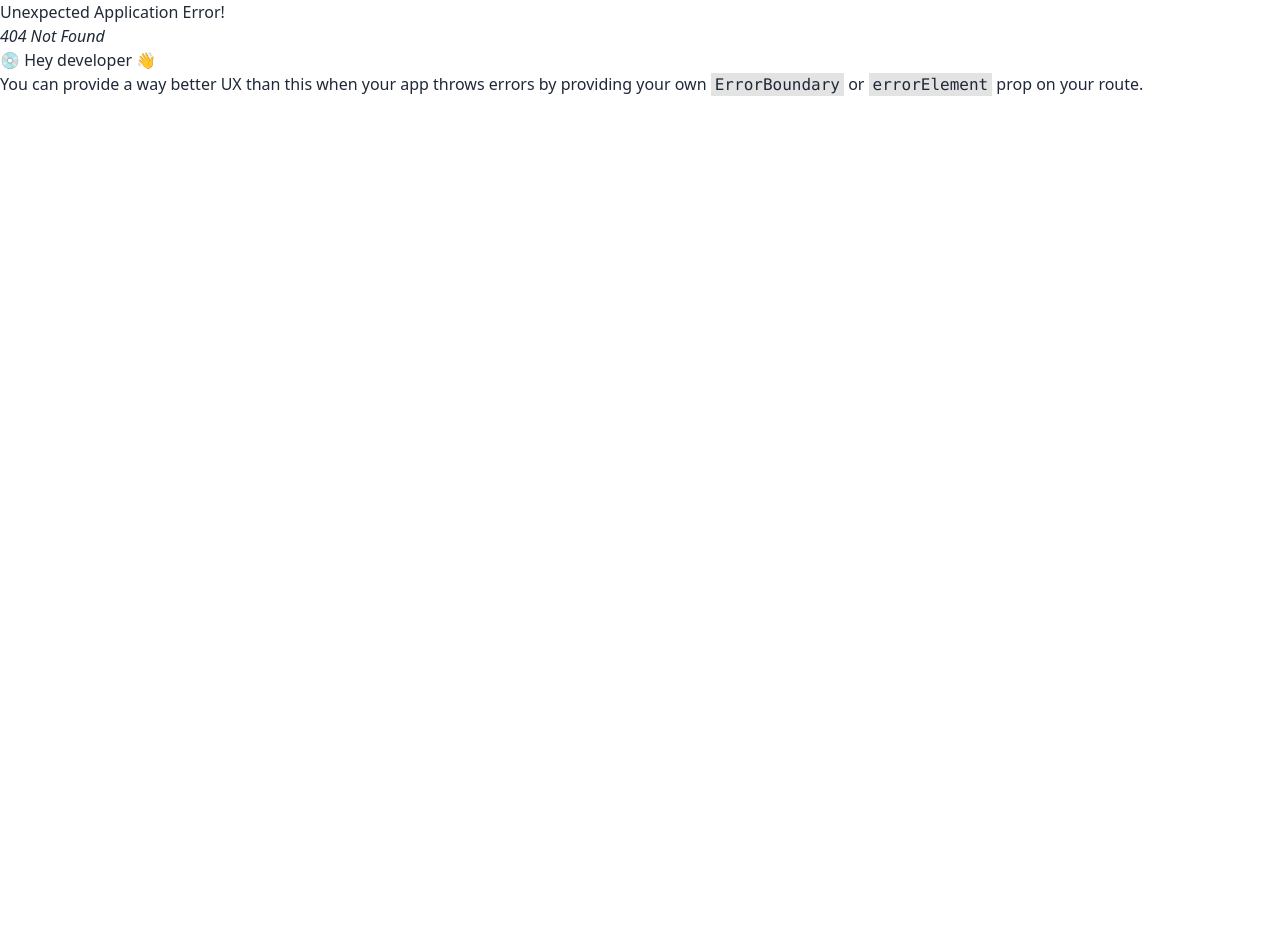
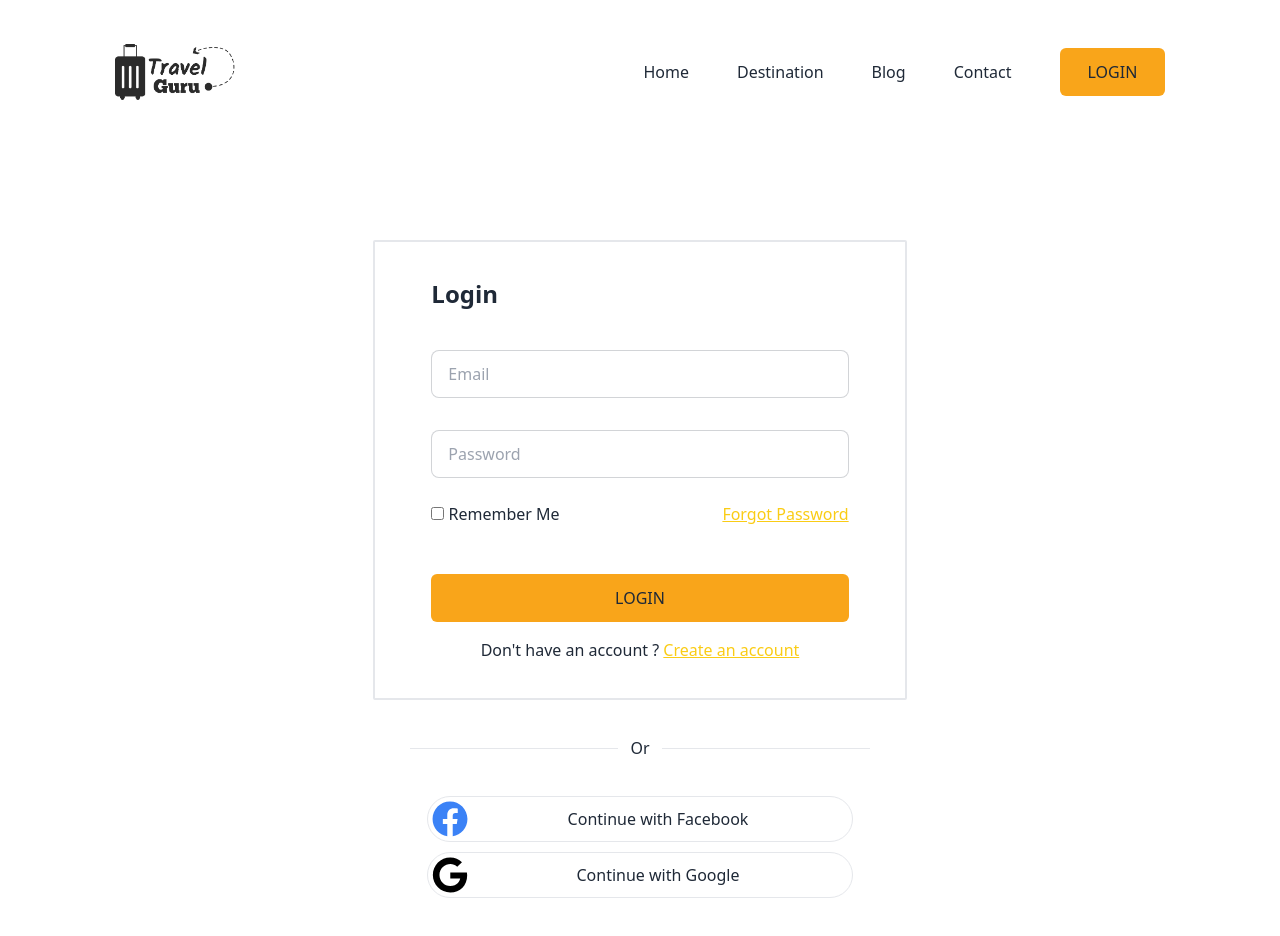
Before and after one commit to ajmainnishu/travel-guru-resources-client-phero, a React (Vite) app: page /booking/login in a window 1280 px wide. Before the commit this address had no page. Shown: the top 936 px of the page. Before the commit the page ends 800 px from the top, so only its background shows below. Built offline with nearby package versions, Linux system fonts and the light colour scheme.

Commit message:
feat: Login components added

```diff
--- /dev/null
+++ b/src/components/Booking/Login/Login.jsx
@@ -0,0 +1,37 @@
+import { Link } from "react-router-dom";
+import { FaFacebook, FaGoogle } from 'react-icons/fa';
+
+const Login = () => {
+    return (
+        <div className="py-24">
+            <div className="w-5/12 border-2 mx-auto py-9 px-14 rounded-sm">
+                <h2 className="text-2xl font-bold mb-10">Login</h2>
+                <form>
+                    <input className="input form-control input-bordered mb-8 w-full" type="email" name="email" id="" placeholder="Email" />
+                    <input className="input form-control input-bordered w-full" type="password" name="password" id="" placeholder="Password" />
+                    <div className="flex justify-between items-center pt-6 pb-12 font-medium">
+                        <p><input type="checkbox" name="" id="" />&nbsp;Remember Me</p>
+                        <p className="text-yellow-400 underline">Forgot Password</p>
+                    </div>
+                    <button style={{ backgroundColor: '#F9A51A' }} className='btn text-base px-7 py-3 border-0 rounded-md font-medium w-full'>Login</button>
+                </form>
+                <p className="pt-4 text-center font-medium">Don't have an account ? <Link className="text-yellow-400 underline">Create an account</Link></p>
+            </div>
+            <div className="flex items-center justify-center py-9">
+                <hr className="w-52 mr-3" />
+                Or
+                <hr className="w-52 ml-3" />
+            </div>
+            <div className="flex items-center border w-4/12 mx-auto py-1 px-1 bg-white font-medium rounded-full cursor-pointer mb-2.5">
+                <FaFacebook className="text-4xl text-blue-500" />
+                <button className="mx-auto">Continue with Facebook</button>
+            </div>
+            <div className="flex items-center border w-4/12 mx-auto py-1 px-1 bg-white font-medium rounded-full cursor-pointer">
+                <FaGoogle className="text-4xl text-black" />
+                <button className="mx-auto">Continue with Google</button>
+            </div>
+        </div>
+    );
+};
+
+export default Login;
--- /dev/null
+++ b/src/components/Booking/Nav/Nav.jsx
@@ -0,0 +1,23 @@
+import { Link } from 'react-router-dom';
+import logo from '../../../assets/images/logo/logo.png'
+
+const Nav = () => {
+    return (
+        <div className='w-5/6 mx-auto py-9'>
+            <div className='navbar'>
+                <div className="flex-1">
+                    <img style={{ height: '56px' }} src={logo} alt="logo" />
+                </div>
+                <div className='gap-12 font-medium'>
+                    <Link to='/'>Home</Link>
+                    <Link to='/destination'>Destination</Link>
+                    <Link to='/blog'>Blog</Link>
+                    <Link to='/contact'>Contact</Link>
+                    <Link style={{ backgroundColor: '#F9A51A' }} className='btn text-base px-7 py-3 border-0 rounded-md font-medium'>Login</Link>
+                </div>
+            </div>
+        </div>
+    );
+};
+
+export default Nav;
--- a/src/components/Home/Navigation/Navigation.jsx
+++ b/src/components/Home/Navigation/Navigation.jsx
@@ -16,7 +16,7 @@ const Navigation = () => {
                     <Link to='/destination'>Destination</Link>
                     <Link to='/blog'>Blog</Link>
                     <Link to='/contact'>Contact</Link>
-                    <Link style={{backgroundColor: '#F9A51A'}} className='btn text-base px-7 py-3 border-0 rounded-md font-medium'>Login</Link>
+                    <Link to='/booking/login' style={{backgroundColor: '#F9A51A'}} className='btn text-base px-7 py-3 border-0 rounded-md font-medium'>Login</Link>
                 </div>
             </div>
         </div>
--- a/src/components/Hotels/Hotels.jsx
+++ /dev/null
@@ -1,11 +0,0 @@
-
-
-const Hotels = () => {
-    return (
-        <div>
-            <h2>Hotel</h2>
-        </div>
-    );
-};
-
-export default Hotels;
--- /dev/null
+++ b/src/layout/Booking.jsx
@@ -0,0 +1,14 @@
+import { Outlet } from "react-router-dom";
+import Nav from "../components/Booking/Nav/Nav";
+
+
+const Booking = () => {
+    return (
+        <div>
+            <Nav></Nav>
+            <Outlet></Outlet>
+        </div>
+    );
+};
+
+export default Booking;
```
Also changed, not shown: src/routes/Routes.jsx (+12 -0 lines).
